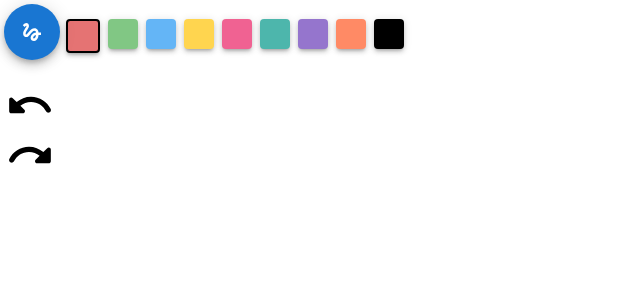
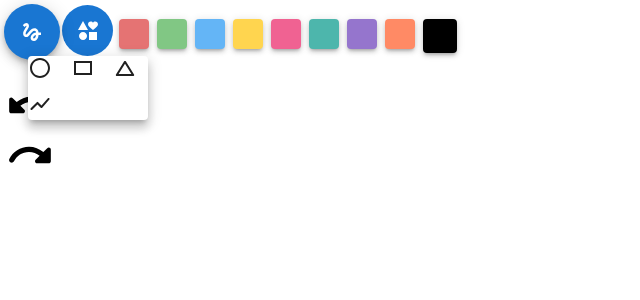
Before and after one commit to MrinalVarshney/CreateFlow, a React (Create React App) app in the folder Client/: page / in a window 1280 px wide. Both pictures are taken after a click on the element 77 px from the left and 32 px from the top of the page. Shown: the top 300 px of the page, without its empty margins (0-640 px from the left). Built offline with nearby package versions, Linux system fonts and the light colour scheme.

Commit message:
feat/Geometrical shapes

```diff
--- a/Client/src/Canvas.jsx
+++ b/Client/src/Canvas.jsx
@@ -5,74 +5,137 @@ import "./Cursors.css";
 import ColorPalette from "./ToolBar/ColorPalette";
 import Tools from "./ToolBar/Tools";
 import UndoRedo from "./utils/UndoRedo";
+import ShapesMenu from "./ToolBar/ShapesMenu";
+import { Box } from "@mui/system";
 
 function DrawingCanvas() {
   const canvasRef = useRef(null);
-  const { selectedTool, selectedColor, lineWidth, eraserWidth } = useDrawingTools();
+  const { selectedTool, selectedColor, lineWidth, eraserWidth } =
+    useDrawingTools();
   const { addToHistory } = useHistory();
   const [drawing, setDrawing] = useState(false);
   const [context, setContext] = useState(null);
+  const [startX, setStartX] = useState(0);
+  const [startY, setStartY] = useState(0);
 
   useEffect(() => {
-    saveCanvasState()
-  },[])
+    saveCanvasState();
+  }, []);
 
   useEffect(() => {
+    if (
+      selectedTool === "Pencil" ||
+      selectedTool === "Eraser" ||
+      selectedTool === "Brush" ||
+      selectedTool === "Pen"
+    ) {
       const canvas = canvasRef.current;
       const ctx = canvas.getContext("2d");
+
       if (selectedTool === "Eraser") {
         ctx.strokeStyle = "white";
         ctx.lineWidth = eraserWidth;
-    }
-    else{
+      } else {
         ctx.strokeStyle = selectedColor;
         ctx.lineWidth = lineWidth;
       }
-
       setContext(ctx);
-  }, [selectedColor, lineWidth, selectedTool,eraserWidth]);
+    }
+  }, [selectedColor, lineWidth, selectedTool, eraserWidth]);
 
   const handleMouseDown = (e) => {
+    console.log(selectedTool);
+    if (
+      selectedTool === "Pencil" ||
+      selectedTool === "Eraser" ||
+      selectedTool === "Brush" ||
+      selectedTool === "Pen"
+    ) {
     setDrawing(true);
     context.beginPath();
     context.moveTo(e.nativeEvent.offsetX, e.nativeEvent.offsetY);
+    }
+    else{
+      setDrawing(true);
+      setStartX(e.nativeEvent.offsetX);
+      setStartY(e.nativeEvent.offsetY);
+    }
   };
 
   const handleMouseMove = (e) => {
+    if (
+      selectedTool === "Pencil" ||
+      selectedTool === "Eraser" ||
+      selectedTool === "Brush" ||
+      selectedTool === "Pen"
+    ) {
     if (!drawing) return;
     context.lineTo(e.nativeEvent.offsetX, e.nativeEvent.offsetY);
     context.stroke();
+    }
+    else{
+      if(!drawing) return;
+      const endX = e.nativeEvent.offsetX;
+      const endY = e.nativeEvent.offsetY;
+      const width = endX - startX;
+      const height = endY - startY;
+      const canvas = canvasRef.current;
+      const ctx = canvas.getContext("2d");
+      ctx.fillRect(startX, startY, width, height);
+    }
   };
 
-  const handleMouseUp = () => {
+  const handleMouseUp = (e) => {
+    if (
+      selectedTool === "Pencil" ||
+      selectedTool === "Eraser" ||
+      selectedTool === "Brush" ||
+      selectedTool === "Pen"
+    ) {
     setDrawing(false);
     context.closePath();
     saveCanvasState();
+    }
+    else{
+      setDrawing(false);
+      const endX = e.nativeEvent.offsetX;
+      const endY = e.nativeEvent.offsetY;
+      const width = endX - startX;
+      const height = endY - startY;
+      const canvas = canvasRef.current;
+      const ctx = canvas.getContext("2d");
+      ctx.fillRect(startX, startY, width, height);
+      saveCanvasState();
+    }
   };
 
   const saveCanvasState = () => {
     const canvas = canvasRef.current;
     const snapShot = canvas.toDataURL();
-    console.log("State saved")
-    addToHistory(snapShot)
-  }
+    console.log("State saved");
+    addToHistory(snapShot);
+  };
 
   const redrawCanvas = (imageData) => {
     const canvas = canvasRef.current;
     const ctx = canvas.getContext("2d");
     const img = new Image();
-    img.src = imageData
+    img.src = imageData;
     img.onload = () => {
       ctx.clearRect(0, 0, canvas.width, canvas.height);
       ctx.drawImage(img, 0, 0);
     };
-  }
+  };
 
   return (
     <>
+      <Box sx={{ position: "absolute", display: "flex", flexDirection: "row" }}>
         <Tools />
+        <ShapesMenu canvasRef={canvasRef} saveCanvasState={saveCanvasState} />
         <ColorPalette />
-      <UndoRedo redrawCanvas= {redrawCanvas}/>
+      </Box>
+      <UndoRedo redrawCanvas={redrawCanvas} />
+
       <canvas
         ref={canvasRef}
         onMouseDown={handleMouseDown}
--- /dev/null
+++ b/Client/src/Shape_Box/Circle.jsx
@@ -0,0 +1,17 @@
+import React from 'react'
+import Brightness1OutlinedIcon from '@mui/icons-material/Brightness1Outlined';
+import "./Styles.css"
+
+
+const Circle = () => {
+  const handleClick = () =>{
+    console.log("Circle")
+  }
+  return (
+    <div className='shapes'>
+      <Brightness1OutlinedIcon onClick={handleClick}/>
+    </div>
+  )
+}
+
+export default Circle
--- /dev/null
+++ b/Client/src/Shape_Box/Line.jsx
@@ -0,0 +1,17 @@
+import React from 'react'
+import ShowChartRoundedIcon from '@mui/icons-material/ShowChartRounded';
+import "./Styles.css"
+
+
+const Line = () => {
+  const handleClick = () =>{
+    console.log("Line")
+  }
+  return (
+    <div className="shapes">
+      <ShowChartRoundedIcon onClick={handleClick}/>
+    </div>
+  )
+}
+
+export default Line
--- /dev/null
+++ b/Client/src/Shape_Box/Recatangle.jsx
@@ -0,0 +1,22 @@
+import Crop75SharpIcon from "@mui/icons-material/Crop75Sharp";
+import "./Styles.css";
+import { useDrawingTools } from "../Context/DrawingToolsContext";
+import { useState } from "react";
+
+const Rectangle = ({ canvasRef, saveCanvasState }) => {
+  const { setSelectedTool } = useDrawingTools();
+
+  const handleClick = (e) => {
+    e.preventDefault();
+    e.stopPropagation();
+    setSelectedTool("Rectangle");
+  };
+
+  return (
+    <div className="shapes">
+      <Crop75SharpIcon onClick={handleClick} />
+    </div>
+  );
+};
+
+export default Rectangle;
--- /dev/null
+++ b/Client/src/Shape_Box/Styles.css
@@ -0,0 +1,4 @@
+.shapes:hover {
+    background-color: #e0e0e0;
+    cursor: pointer;
+}
--- /dev/null
+++ b/Client/src/Shape_Box/Triangle.jsx
@@ -0,0 +1,16 @@
+import React from "react";
+import ChangeHistoryRoundedIcon from "@mui/icons-material/ChangeHistoryRounded";
+import "./Styles.css"
+
+const Triangle = () => {
+  const handleClick = () => {
+    console.log("Triangle");
+  };
+  return (
+    <div className="shapes">
+      <ChangeHistoryRoundedIcon onClick={handleClick} />
+    </div>
+  );
+};
+
+export default Triangle;
--- a/Client/src/ToolBar/ColorPalette.jsx
+++ b/Client/src/ToolBar/ColorPalette.jsx
@@ -14,7 +14,7 @@ function ColorPalette() {
   return (
     <Box
       sx={{
-        position: "absolute",
+        position: "relative",
         top: "3px",
         left: "50px",
       }}
--- /dev/null
+++ b/Client/src/ToolBar/ShapesMenu.jsx
@@ -0,0 +1,59 @@
+import React, { useState } from "react";
+import { Popover, Grid } from "@mui/material";
+import InterestsIcon from "@mui/icons-material/Interests";
+import "./Styles.css";
+import Circle from "../Shape_Box/Circle";
+import Rectangle from "../Shape_Box/Recatangle";
+import Triangle from "../Shape_Box/Triangle";
+import Line from "../Shape_Box/Line";
+
+const ShapesMenu = ({canvasRef,saveCanvasState}) => {
+  const [anchorEl, setAnchorEl] = useState(null);
+  const handleClick = (event) => {
+    setAnchorEl(event.currentTarget);
+  };
+
+  const handleClose = () => {
+    setAnchorEl(null);
+  };
+
+
+  return (
+    <div>
+      <div className="circular-icon-container" onClick={handleClick}>
+        <InterestsIcon className="circular-icon" />
+      </div>
+      <Popover
+        open={Boolean(anchorEl)}
+        anchorEl={anchorEl}
+        onClose={handleClose}
+        anchorOrigin={{
+          vertical: "bottom",
+          horizontal: "center",
+        }}
+        transformOrigin={{
+          vertical: "top",
+          horizontal: "center",
+        }}
+        sx={{justifyContent:"center",padding:"2px"}}
+      >
+        <Grid container spacing={1} >
+          <Grid item xs={4}>
+            <Circle />
+          </Grid>
+          <Grid item xs={4}>
+            <Rectangle canvasRef={canvasRef} saveCanvasState={saveCanvasState}/>
+          </Grid>
+          <Grid item xs={4}>
+            <Triangle />
+          </Grid>
+          <Grid item xs={4}>
+            <Line />
+          </Grid>
+        </Grid>
+      </Popover>
+    </div>
+  );
+};
+
+export default ShapesMenu;
--- /dev/null
+++ b/Client/src/ToolBar/Styles.css
@@ -0,0 +1,24 @@
+.circular-icon-container {
+    position: relative;
+    left: 60px;
+    background-color: #1976D2; /* Set your desired background color */
+    width: 50px;
+    height: 50px;
+    border-radius: 50%;
+    display: flex;
+    align-items: center;
+    justify-content: center;
+    margin-top: 5px;
+    margin-left: 2px;
+    padding: 0.7px;
+  }
+
+  .circular-icon {
+    color: white;
+    font-size: 28px;
+  }
+
+  .circular-icon-container:hover {
+    background-color: #1565C0;
+    cursor: pointer;
+  }
--- a/Client/src/ToolBar/Tools.jsx
+++ b/Client/src/ToolBar/Tools.jsx
@@ -49,7 +49,7 @@ export default function Tools() {
     <div>
       <SpeedDial
         ariaLabel="SpeedDial basic example"
-        sx={{ position: "absolute", paddingTop: 0.5, paddingLeft: 0.5 }}
+        sx={{ position:"absolute", paddingTop: 0.5, paddingLeft: 0.5, display:"inline-block" }}
         icon={<GestureIcon />}
         direction="down"
       >
```
Lines whose indentation alone changed are shown as unchanged.
